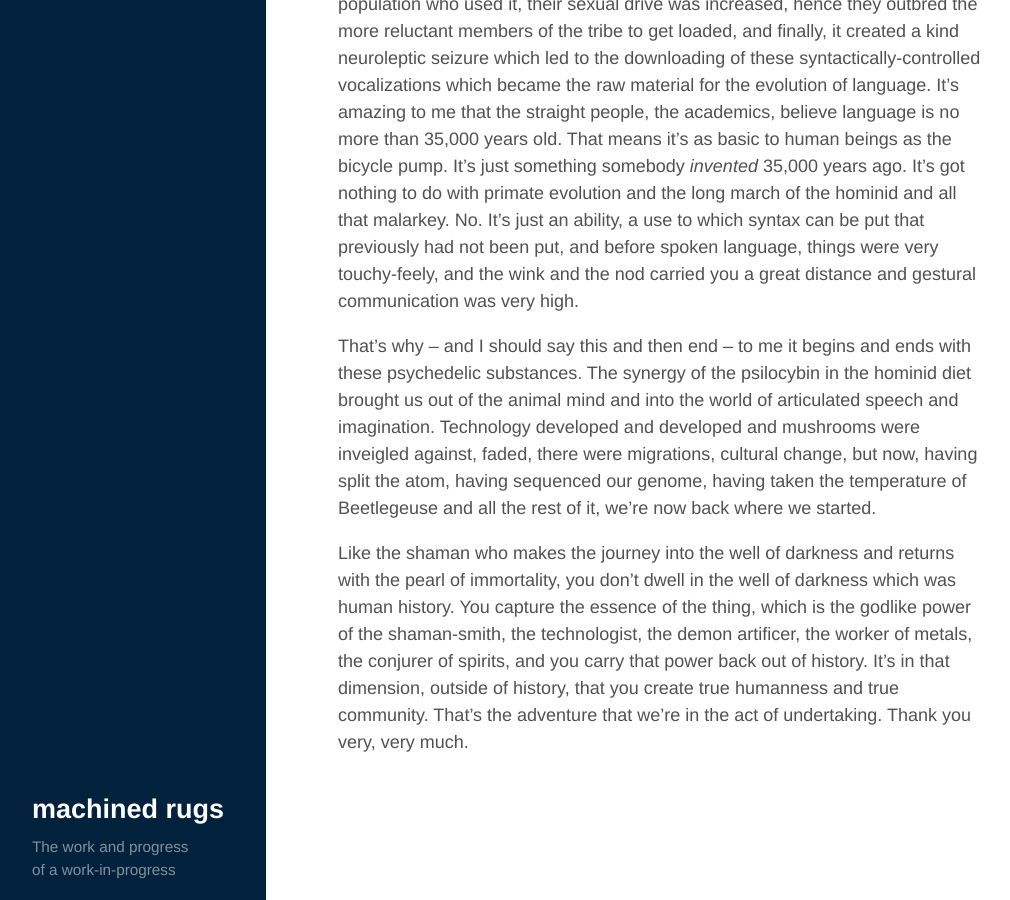
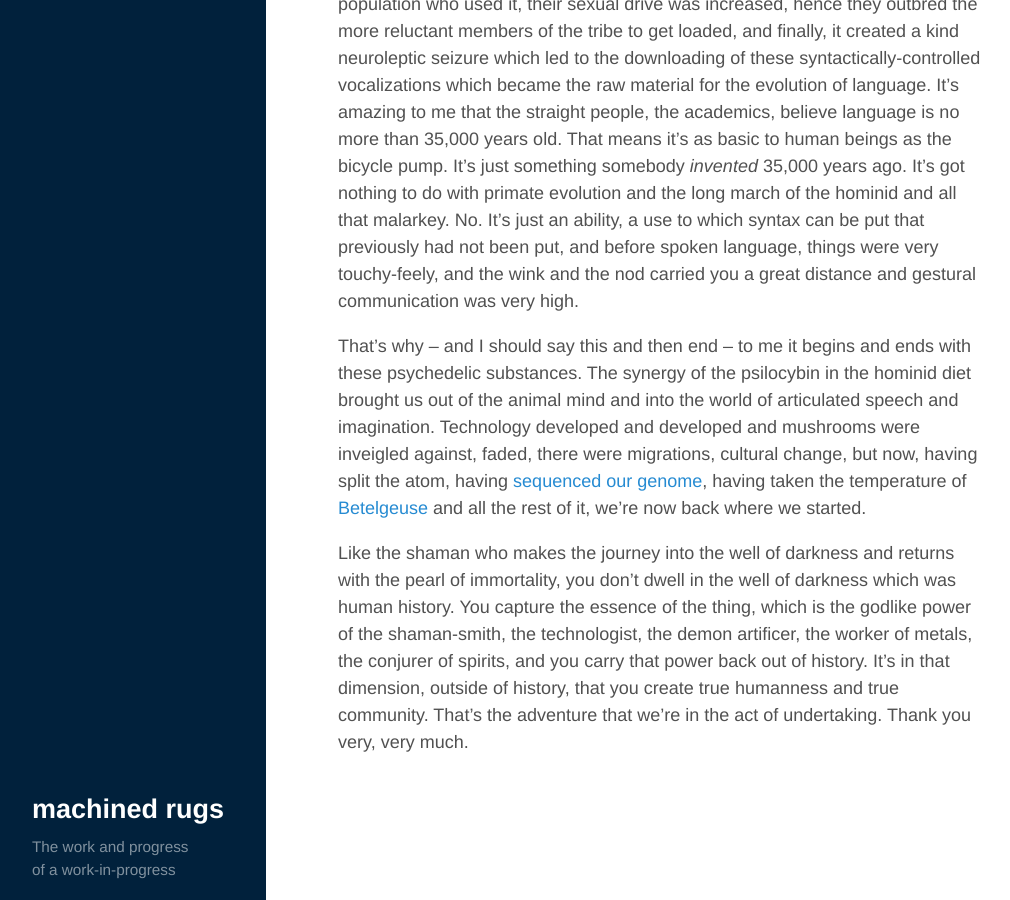
Before and after one commit to erdence/erdence.github.io, a Jekyll site: the page built from _posts/2015-10-29-mckenna-machines.markdown, in a window 1280 px wide and 900 px high, scrolled down 20669 px. Shown: the whole window, without its empty margins (4-1014 px from the left). Built offline with Jekyll 4.4.1, drawn with Linux system fonts in a browser that asks for light colours.

Commit message:
Update 2015-10-29-mckenna-machines.markdown

```diff
--- a/_posts/2015-10-29-mckenna-machines.markdown
+++ b/_posts/2015-10-29-mckenna-machines.markdown
@@ -203,6 +203,6 @@ Step three: you eat still more mushrooms. Now you're not foraging with sharpened
 
 So there it is in a nutshell. We ate our way to higher consciousness. The mushroom made us better hunters, better survivors. Among those in the population who used it, their sexual drive was increased, hence they outbred the more reluctant members of the tribe to get loaded, and finally, it created a kind neuroleptic seizure which led to the downloading of these syntactically-controlled vocalizations which became the raw material for the evolution of language. It's amazing to me that the straight people, the academics, believe language is no more than 35,000 years old. That means it's as basic to human beings as the bicycle pump. It's just something somebody *invented* 35,000 years ago. It's got nothing to do with primate evolution and the long march of the hominid and all that malarkey. No. It's just an ability, a use to which syntax can be put that previously had not been put, and before spoken language, things were very touchy-feely, and the wink and the nod carried you a great distance and gestural communication was very high.
 
-That's why -- and I should say this and then end -- to me it begins and ends with these psychedelic substances. The synergy of the psilocybin in the hominid diet brought us out of the animal mind and into the world of articulated speech and imagination. Technology developed and developed and mushrooms were inveigled against, faded, there were migrations, cultural change, but now, having split the atom, having sequenced our genome, having taken the temperature of Beetlegeuse and all the rest of it, we're now back where we started.
+That's why -- and I should say this and then end -- to me it begins and ends with these psychedelic substances. The synergy of the psilocybin in the hominid diet brought us out of the animal mind and into the world of articulated speech and imagination. Technology developed and developed and mushrooms were inveigled against, faded, there were migrations, cultural change, but now, having split the atom, having [sequenced our genome](https://en.wikipedia.org/wiki/Whole_genome_sequencing), having taken the temperature of [Betelgeuse](https://en.wikipedia.org/wiki/Betelgeuse) and all the rest of it, we're now back where we started.
 
 Like the shaman who makes the journey into the well of darkness and returns with the pearl of immortality, you don't dwell in the well of darkness which was human history. You capture the essence of the thing, which is the godlike power of the shaman-smith, the technologist, the demon artificer, the worker of metals, the conjurer of spirits, and you carry that power back out of history. It's in that dimension, outside of history, that you create true humanness and true community. That's the adventure that we're in the act of undertaking. Thank you very, very much.
```
